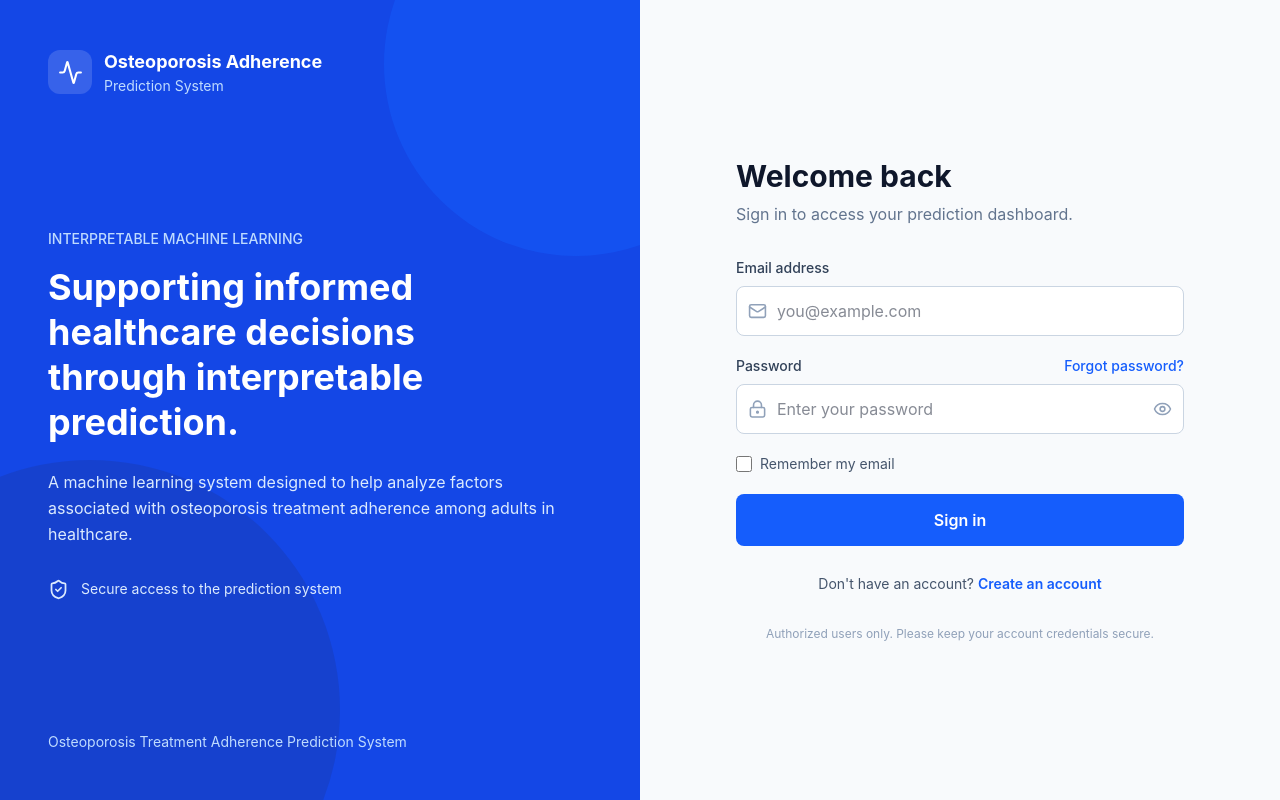
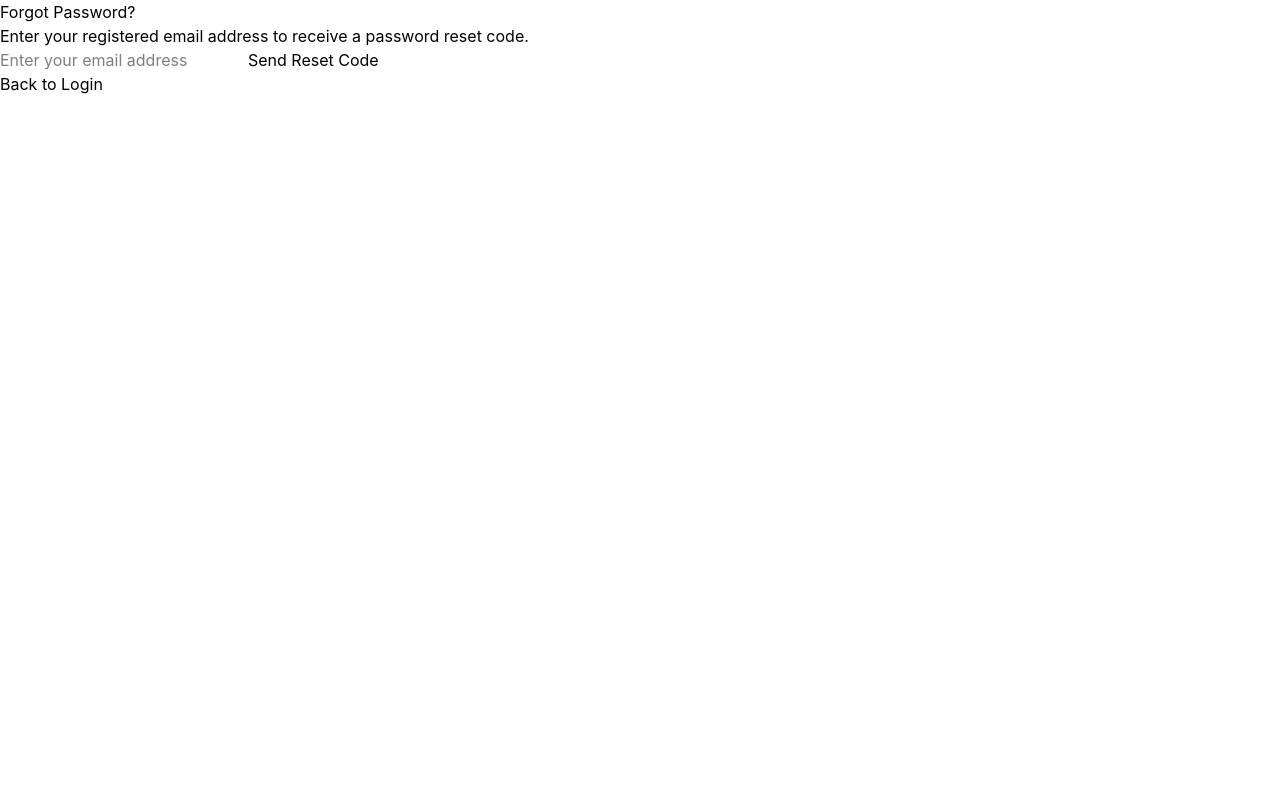
Before and after one commit to TumusiimeJulius/osteoadhere, a React app in the folder frontend/: page /forgot-password in a window 1280 px wide. Before the commit this address led to /login. Built offline with nearby package versions, Linux system fonts and the light colour scheme; the HTML template or start-up script is replaced by a standard one.

Commit message:
Add forgot password page

```diff
--- a/frontend/src/App.jsx
+++ b/frontend/src/App.jsx
@@ -20,6 +20,7 @@ import Analytics from "./pages/Analytics";
 import Learning from "./pages/Learning";
 import Settings from "./pages/Settings";
 import SubscriptionNotice from "./pages/SubscriptionNotice";
+import ForgotPassword from "./pages/ForgotPassword";
 
 /* PROTECTED ROUTES */
 
@@ -44,6 +45,7 @@ function App() {
         <Route path="/login" element={<Login />} />
         <Route path="/register" element={<Register />} />
         <Route path="/verify-email" element={<VerifyEmail />} />
+        <Route path="/forgot-password" element={<ForgotPassword />} />
 
         {/* PROTECTED APPLICATION ROUTES */}
         <Route element={<ProtectedRoute />}>
--- /dev/null
+++ b/frontend/src/pages/ForgotPassword.jsx
@@ -0,0 +1,57 @@
+import { useState } from "react";
+import { forgotPassword } from "../services/api";
+
+function ForgotPassword() {
+  const [email, setEmail] = useState("");
+  const [message, setMessage] = useState("");
+  const [error, setError] = useState("");
+  const [loading, setLoading] = useState(false);
+
+  const handleSubmit = async (e) => {
+    e.preventDefault();
+    setMessage("");
+    setError("");
+    setLoading(true);
+
+    try {
+      const response = await forgotPassword(email);
+      setMessage(response.message || "Password reset code sent to your email.");
+    } catch (err) {
+      setError(
+        err.response?.data?.detail || "Unable to send password reset code."
+      );
+    } finally {
+      setLoading(false);
+    }
+  };
+
+  return (
+    <div className="auth-container">
+      <h2>Forgot Password?</h2>
+      <p>Enter your registered email address to receive a password reset code.</p>
+
+      <form onSubmit={handleSubmit}>
+        <input
+          type="email"
+          placeholder="Enter your email address"
+          value={email}
+          onChange={(e) => setEmail(e.target.value)}
+          required
+        />
+
+        <button type="submit" disabled={loading}>
+          {loading ? "Sending..." : "Send Reset Code"}
+        </button>
+      </form>
+
+      {message && <p>{message}</p>}
+      {error && <p style={{ color: "red" }}>{error}</p>}
+
+      <p>
+        <a href="/login">Back to Login</a>
+      </p>
+    </div>
+  );
+}
+
+export default ForgotPassword;
```
